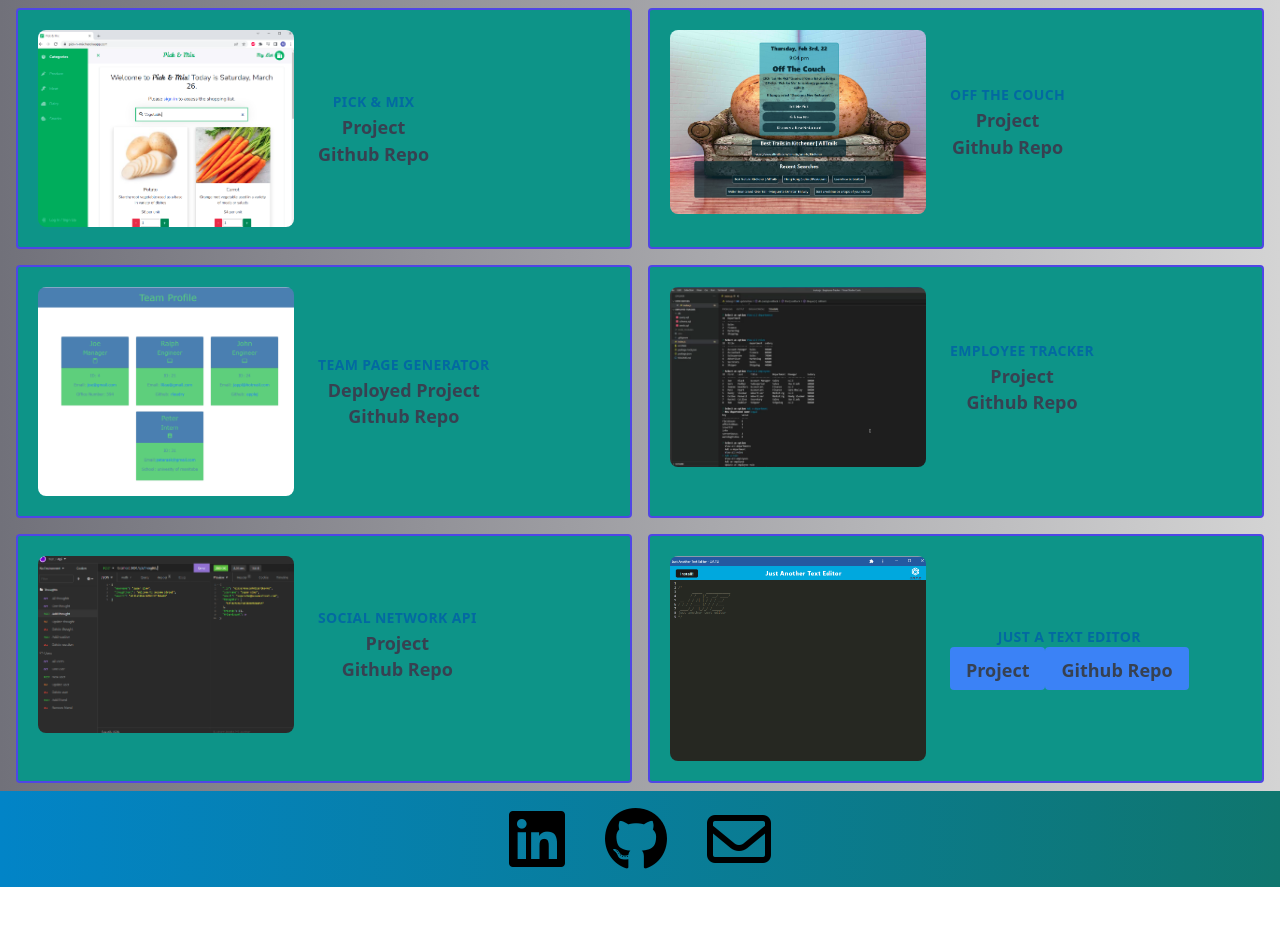
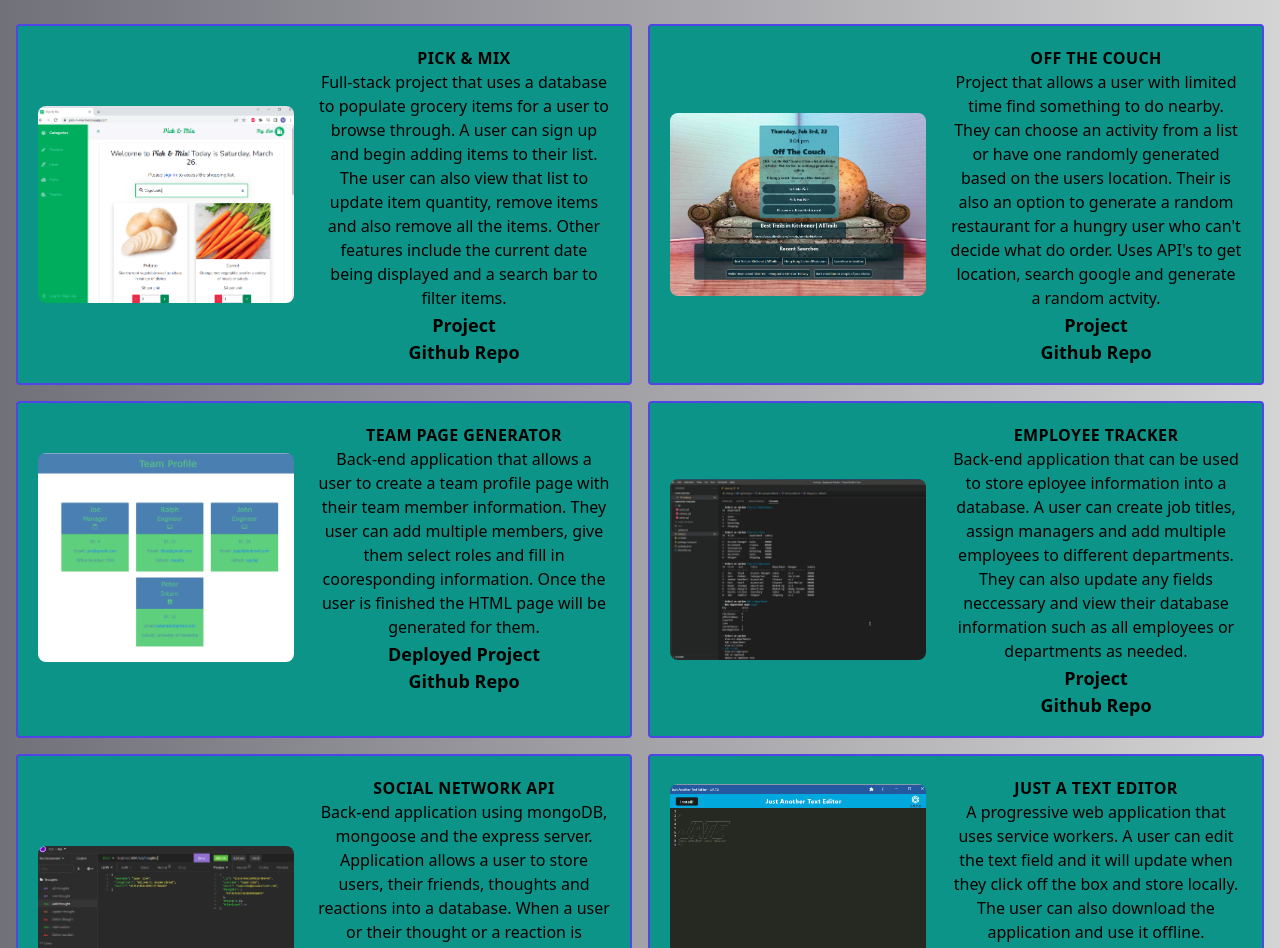
Before and after one commit to MpAlfano/React-Portfolio, a React (Create React App) app: page /Portfolio in a window 1280 px wide. Shown: the part 140-1088 px from the top of the page. Before the commit the page ends 1027 px from the top, so only its background shows below. Built offline with nearby package versions, Linux system fonts and the light colour scheme.

Commit message:
updated portfolio page

```diff
--- a/src/components/Footer.js
+++ b/src/components/Footer.js
@@ -30,6 +30,7 @@ export default function Footer() {
             >
               <i className="fa-regular fa-envelope fa-4x"></i>
             </a>
+            <p className="text-xl">Copyright © Mark Alfano 2022</p>
           </div>
         </div>
       </div>
--- a/src/components/pages/Portfolio.js
+++ b/src/components/pages/Portfolio.js
@@ -9,7 +9,9 @@ import proj6 from "../images/proj6.png";
 export default function Portfolio() {
   return (
     <div>
-      <h1 className="text-center font-bold text-black">Portfolio Page</h1>
+      <h1 className="text-center font-bold text-4xl text-black">
+        Portfolio Page
+      </h1>
       <div className="container mt-5 mx-auto px-2">
         <div className="md:flex">
           <div className="flex-1 text-black text-center bg-teal-600 hover:border-dashed border-2 border-indigo-600 px-5 py-5 m-2 rounded">
@@ -22,14 +24,22 @@ export default function Portfolio() {
                 />
               </div>
               <div className="mt-4 lg:mt-0 lg:ml-6">
-                <div className="uppercase tracking-wide text-sm text-sky-700 font-bold">
+                <div className="uppercase tracking-wide text-md font-bold">
                   Pick & Mix
                 </div>
+                <p>
+                  Full-stack project that uses a database to populate grocery
+                  items for a user to browse through. A user can sign up and
+                  begin adding items to their list. The user can also view that
+                  list to update item quantity, remove items and also remove all
+                  the items. Other features include the current date being
+                  displayed and a search bar to filter items.
+                </p>
                 <a
                   href="https://pick-n-mix.herokuapp.com/"
                   target="_blank"
                   rel="noreferrer"
-                  className="block mt-1 text-lg leading-tight font-semibold text-gray-700"
+                  className="block mt-1 text-lg leading-tight font-semibold hover:text-sky-300"
                 >
                   Project
                 </a>
@@ -37,7 +47,7 @@ export default function Portfolio() {
                   href="https://github.com/MpAlfano/pick-n-mix"
                   target="_blank"
                   rel="noreferrer"
-                  className="block mt-1 text-lg leading-tight font-semibold text-gray-700"
+                  className="block mt-1 text-lg leading-tight font-semibold hover:text-sky-300"
                 >
                   Github Repo
                 </a>
@@ -54,14 +64,22 @@ export default function Portfolio() {
                 />
               </div>
               <div className="mt-4 lg:mt-0 lg:ml-6">
-                <div className="uppercase tracking-wide text-sm text-sky-700 font-bold">
+                <div className="uppercase tracking-wide text-md font-bold">
                   Off The Couch
                 </div>
+                <p>
+                  Project that allows a user with limited time find something to
+                  do nearby. They can choose an activity from a list or have one
+                  randomly generated based on the users location. Their is also
+                  an option to generate a random restaurant for a hungry user
+                  who can't decide what do order. Uses API's to get location,
+                  search google and generate a random actvity.
+                </p>
                 <a
                   href="https://mpalfano.github.io/Off-the-couch-personal/"
                   target="_blank"
                   rel="noreferrer"
-                  className="block mt-1 text-lg leading-tight font-semibold text-gray-700"
+                  className="block mt-1 text-lg leading-tight font-semibold hover:text-sky-300"
                 >
                   Project
                 </a>
@@ -69,7 +87,7 @@ export default function Portfolio() {
                   href="https://github.com/MpAlfano/Off-the-couch-personal"
                   target="_blank"
                   rel="noreferrer"
-                  className="block mt-1 text-lg leading-tight font-semibold text-gray-700"
+                  className="block mt-1 text-lg leading-tight font-semibold hover:text-sky-300"
                 >
                   Github Repo
                 </a>
@@ -88,14 +106,21 @@ export default function Portfolio() {
                 />
               </div>
               <div className="mt-4 lg:mt-0 lg:ml-6">
-                <div className="uppercase tracking-wide text-sm text-sky-700 font-bold">
+                <div className="uppercase tracking-wide text-md font-bold">
                   Team Page Generator
                 </div>
+                <p>
+                  Back-end application that allows a user to create a team
+                  profile page with their team member information. They user can
+                  add multiple members, give them select roles and fill in
+                  cooresponding information. Once the user is finished the HTML
+                  page will be generated for them.
+                </p>
                 <a
                   href="https://drive.google.com/file/d/1SEgfOOYlcsP_NGAnhDHhQlTAogMmE3SJ/view"
                   target="_blank"
                   rel="noreferrer"
-                  className="block mt-1 text-lg leading-tight font-semibold text-gray-700"
+                  className="block mt-1 text-lg leading-tight font-semibold hover:text-sky-300"
                 >
                   Deployed Project
                 </a>
@@ -103,7 +128,7 @@ export default function Portfolio() {
                   href="https://github.com/MpAlfano/Team-Profile-Generator"
                   target="_blank"
                   rel="noreferrer"
-                  className="block mt-1 text-lg leading-tight font-semibold text-gray-700"
+                  className="block mt-1 text-lg leading-tight font-semibold hover:text-sky-300"
                 >
                   Github Repo
                 </a>
@@ -120,14 +145,22 @@ export default function Portfolio() {
                 />
               </div>
               <div className="mt-4 lg:mt-0 lg:ml-6">
-                <div className="uppercase tracking-wide text-sm text-sky-700 font-bold">
+                <div className="uppercase tracking-wide text-md font-bold">
                   Employee Tracker
                 </div>
+                <p>
+                  Back-end application that can be used to store eployee
+                  information into a database. A user can create job titles,
+                  assign managers and add multiple employees to different
+                  departments. They can also update any fields neccessary and
+                  view their database information such as all employees or
+                  departments as needed.
+                </p>
                 <a
                   href="https://drive.google.com/file/d/14MFCAClaN5ZHQJUiS2FZ12bAQRH9YpNB/view"
                   target="_blank"
                   rel="noreferrer"
-                  className="block mt-1 text-lg leading-tight font-semibold text-gray-700"
+                  className="block mt-1 text-lg leading-tight font-semibold hover:text-sky-300"
                 >
                   Project
                 </a>
@@ -135,7 +168,7 @@ export default function Portfolio() {
                   href="https://github.com/MpAlfano/Social-Network-API"
                   target="_blank"
                   rel="noreferrer"
-                  className="block mt-1 text-lg leading-tight font-semibold text-gray-700"
+                  className="block mt-1 text-lg leading-tight font-semibold hover:text-sky-300"
                 >
                   Github Repo
                 </a>
@@ -154,14 +187,22 @@ export default function Portfolio() {
                 />
               </div>
               <div className="mt-4 lg:mt-0 lg:ml-6">
-                <div className="uppercase tracking-wide text-sm text-sky-700 font-bold">
+                <div className="uppercase tracking-wide text-md font-bold">
                   Social Network API
                 </div>
+                <p>
+                  Back-end application using mongoDB, mongoose and the express
+                  server. Application allows a user to store users, their
+                  friends, thoughts and reactions into a database. When a user
+                  or their thought or a reaction is updated or deleted it is
+                  updated in the database. Reactions can be added to thoughts
+                  and users can also add friends.
+                </p>
                 <a
                   href="https://drive.google.com/file/d/1DKWWVOzsYXXoT9VpF7elQkfQbeLTxfZC/view"
                   target="_blank"
                   rel="noreferrer"
-                  className="block mt-1 text-lg leading-tight font-semibold text-gray-700"
+                  className="block mt-1 text-lg leading-tight font-semibold hover:text-sky-300"
                 >
                   Project
                 </a>
@@ -169,7 +210,7 @@ export default function Portfolio() {
                   href="https://github.com/MpAlfano/Social-Network-API"
                   target="_blank"
                   rel="noreferrer"
-                  className="block mt-1 text-lg leading-tight font-semibold text-gray-700"
+                  className="block mt-1 text-lg leading-tight font-semibold hover:text-sky-300"
                 >
                   Github Repo
                 </a>
@@ -186,29 +227,31 @@ export default function Portfolio() {
                 />
               </div>
               <div className="mt-4 lg:mt-0 lg:ml-6">
-                <div className="uppercase tracking-wide text-sm text-sky-700 font-bold">
+                <div className="uppercase tracking-wide text-md font-bold">
                   Just A Text Editor
                 </div>
-                <button className="bg-blue-500 hover:bg-blue-700 text-white font-bold py-2 px-4 rounded">
+                <p>
+                  A progressive web application that uses service workers. A
+                  user can edit the text field and it will update when they
+                  click off the box and store locally. The user can also
+                  download the application and use it offline.
+                </p>
                 <a
                   href="https://text-edit-or.herokuapp.com/"
                   target="_blank"
                   rel="noreferrer"
-                    className="block mt-1 text-lg leading-tight font-semibold text-gray-700"
+                  className="block mt-1 text-lg leading-tight font-semibold hover:text-sky-300"
                 >
                   Project
                 </a>
-                </button>
-                <button className="bg-blue-500 hover:bg-blue-700 text-white font-bold py-2 px-4 rounded">
                 <a
                   href="https://github.com/MpAlfano/Text-Editor"
                   target="_blank"
                   rel="noreferrer"
-                    className="block mt-1 text-lg leading-tight font-semibold text-gray-700"
+                  className="block mt-1 text-lg leading-tight font-semibold hover:text-sky-300"
                 >
                   Github Repo
                 </a>
-                </button>
               </div>
             </div>
           </div>
```
Lines whose indentation alone changed are shown as unchanged.
